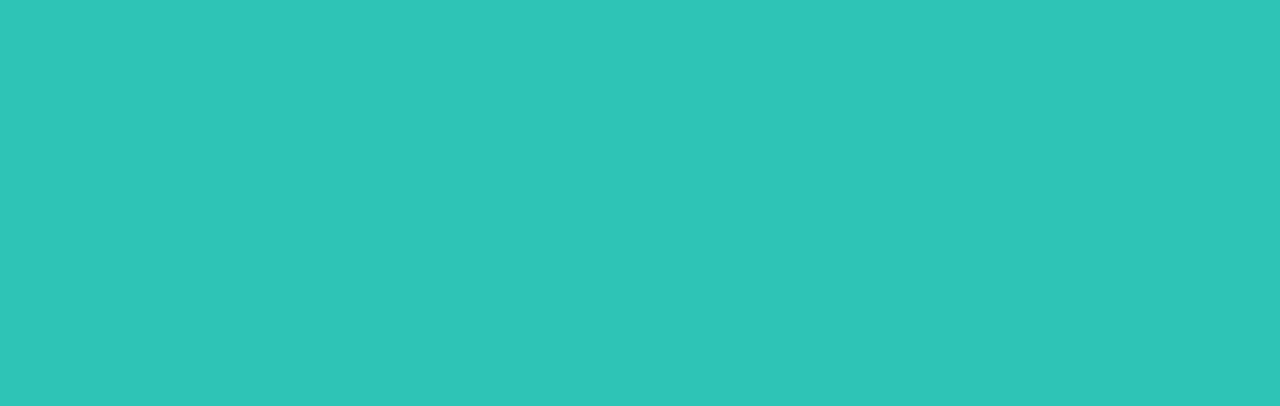
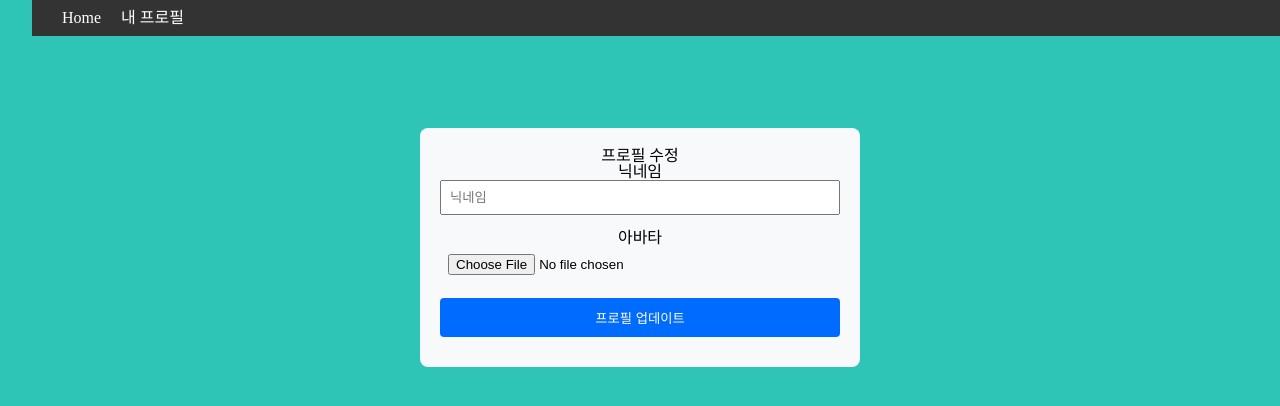
Before and after one commit to JOYmet33/ledger2, a React (Vite) app: page /profile in a window 1280 px wide. Before the commit this address had no page. Shown: the top 406 px of the page. Built offline with nearby package versions, Linux system fonts and the light colour scheme.

Commit message:
feat: (error) 프로필 수정 안 됨

```diff
--- a/src/App.jsx
+++ b/src/App.jsx
@@ -4,11 +4,11 @@ import Detail from "./pages/Detail";
 import { Provider } from "react-redux";
 import store from "./redux/store";
 import "./App.css";
+import { useState } from "react";
 import SingIn from "./pages/SingIn";
 import SignUp from "./pages/SingUp";
-import { useState } from "react";
-
 import Layout from "./components/Layout";
+import Profile from "./components/Profile";
 
 function App() {
   const [user, setUser] = useState(null);
@@ -21,8 +21,8 @@ function App() {
             <Route path="/" element={<Layout user={user} setUser={setUser} />}>
               <Route index element={<Home />} />
               <Route path="/detail/:id" element={<Detail />} />
+              <Route path="/profile" element={<Profile />} />
             </Route>
-
             <Route path="/sign_in" element={<SingIn setUser={setUser} />} />
             <Route path="/sign_up" element={<SignUp />} />
           </Routes>
--- a/src/components/Profile.jsx
+++ b/src/components/Profile.jsx
@@ -1,5 +1,6 @@
-import { useEffect, useState } from "react";
+import { useState } from "react";
 import styled from "styled-components";
+import { updateProfile } from "../lib/api/auth";
 
 const Container = styled.div`
   max-width: 400px;
@@ -35,7 +36,39 @@ const Button = styled.button`
 `;
 
 export default function Profile() {
-  const [] = useState();
+  const [nickname, setNickname] = useState("");
+  const [avatar, setAvatar] = useState(null);
 
-  useEffect(() => {});
+  const handleUpdateProfile = async () => {
+    const formData = new FormData();
+    formData.append("nickname", nickname);
+    formData.append("avatar", avatar);
+    await updateProfile(formData);
+  };
+  ``;
+
+  return (
+    <Container>
+      <h2>프로필 수정</h2>
+      <InputGroup>
+        <label htmlFor="nickname">닉네임</label>
+        <input
+          type="text"
+          placeholder="닉네임"
+          minLength="1"
+          maxLength="10"
+          onChange={(e) => setNickname(e.target.value)}
+        />
+      </InputGroup>
+      <InputGroup>
+        <label htmlFor="avatar">아바타</label>
+        <input
+          type="file"
+          accept="image/*"
+          onChange={(e) => setAvatar(e.target.files[0])}
+        />
+      </InputGroup>
+      <Button onClick={handleUpdateProfile}>프로필 업데이트</Button>
+    </Container>
+  );
 }
--- a/src/lib/api/auth.js
+++ b/src/lib/api/auth.js
@@ -51,3 +51,22 @@ export const getUserInfo = async () => {
     }
   }
 };
+
+// 프로필 수정 - 역할: 닉네임 수정, 아바타 수정
+export const updateProfile = async (formData) => {
+  const accessToken = localStorage.getItem("accessToken");
+  if (accessToken) {
+    try {
+      const response = await axios.patch(`${AUTH_API_HOST}/profile`, formData, {
+        headers: {
+          "Content-Type": "multipart/form-data",
+          Authorization: `Bearer ${accessToken}`,
+        },
+      });
+      return response.data;
+    } catch (error) {
+      alert("accessToken 이 만료되었습니다");
+      localStorage.clear();
+    }
+  }
+};
```
